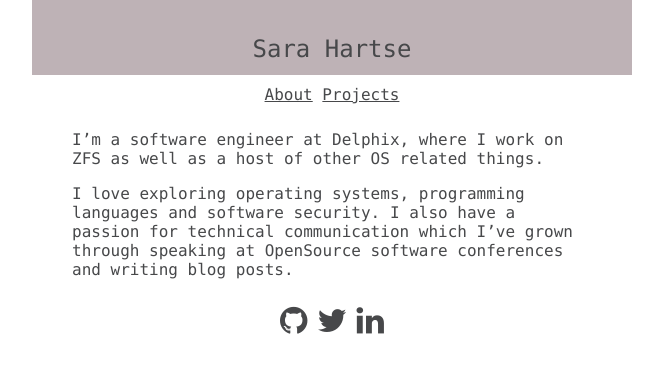
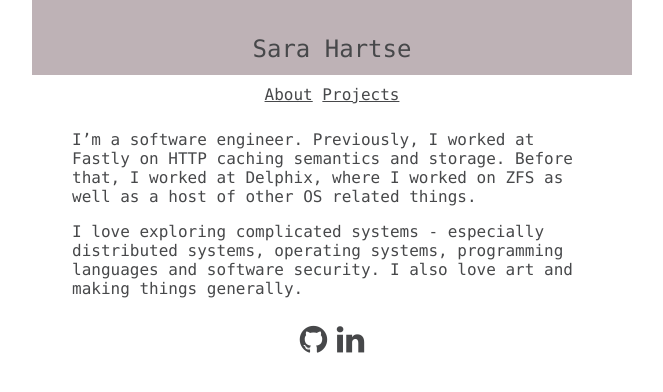
Before and after one commit to shartse/shartse.github.io, a Jekyll site: the page built from index.html, in a window 1280 px wide. Shown: the top 392 px of the page, without its empty margins (308-971 px from the left). Built offline with Jekyll 4.4.1, drawn with Linux system fonts in a browser that asks for light colours.

```diff
--- a/_layouts/default.html
+++ b/_layouts/default.html
@@ -21,7 +21,6 @@
 	<div class="item icons">
 	<link rel="stylesheet" href="https://maxcdn.bootstrapcdn.com/font-awesome/4.7.0/css/font-awesome.min.css">
    	<a target="_blank" href="https://github.com/shartse"><i class="fa fa-2x fa-github"></i></a>
-   	<a target="_blank" href="https://twitter.com/SaraHartse"><i class="fa fa-2x fa-twitter"></i></a>
    	<a target="_blank" href="https://www.linkedin.com/in/sara-hartse-13b293101/"><i class="fa fa-2x fa-linkedin"></i></a>
 	</div>
 
--- a/index.html
+++ b/index.html
@@ -4,11 +4,10 @@ title: Sara Hartse
 ---
 
 <p>
-I’m a software engineer at Delphix, where I work on ZFS as well as a host of
-other OS related things.
+I’m a software engineer. Previously, I worked at Fastly on HTTP caching semantics and storage. Before that,
+I worked at Delphix, where I worked on ZFS as well as a host of other OS related things.
 </p>
 <p>
-I love exploring operating systems, programming languages and software security.
-I also have a passion for technical communication which I’ve grown
-through speaking at OpenSource software conferences and writing blog posts.
+I love exploring complicated systems - especially distributed systems, operating systems, programming languages and software security.
+I also love art and making things generally.
 </p>
```
Also changed, not shown: projects.html (+12 -12 lines), 1 other file.
